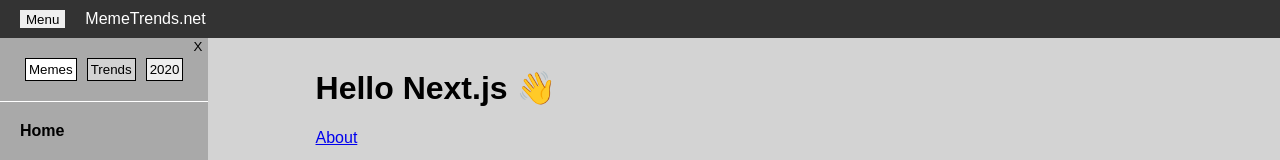
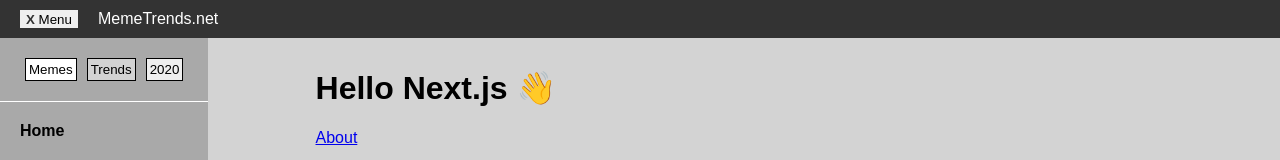
Before and after one commit to Neylion/memetrends, a Next.js app: page / in a window 1280 px wide. Shown: the top 160 px of the page. Built offline with nearby package versions, Linux system fonts and the light colour scheme.

Commit message:
Adjust closing/opening behavior of menu

```diff
--- a/components/Layout.tsx
+++ b/components/Layout.tsx
@@ -18,11 +18,14 @@ const Layout = ({ children, title }: Props) => {
         <meta name="viewport" content="initial-scale=1.0, width=device-width" />
       </Head>
       <div className={styles.navbar}>
-        <button onClick={() => toggleSidebar(!sideBarIsOpen)}>Menu</button>
+        <button onClick={() => toggleSidebar(!sideBarIsOpen)}>
+          <span style={{ color: "#333", fontWeight: "bold" }}>{sideBarIsOpen ? "X" : "V"}</span>{" "}
+          Menu
+        </button>
         <div className={styles.navbarTitle}>MemeTrends.net</div>
       </div>
       <div className={styles.page}>
-        <SideBar isOpen={sideBarIsOpen} toggle={toggleSidebar} />
+        {sideBarIsOpen ? <SideBar /> : null}
         <div id={styles.right} className={styles.column}>
           <div className={styles.content}>{children}</div>
           <div className={styles.footer}>
--- a/components/SideBar/SideBar.tsx
+++ b/components/SideBar/SideBar.tsx
@@ -10,16 +10,13 @@ for (let i = 100; i <= 200; i++) {
   trends.push(<MenuItem link={link}>{`${i}. Trends Testing`}</MenuItem>);
 }
 
-export default function SideBar({ isOpen, toggle }: any) {
+export default function SideBar() {
   const currentYear = new Date().getFullYear();
   const [activeYear, setYear] = useState(currentYear);
   const [isMemesActive, toggleMemes] = useState(true);
   const filterProperties = { currentYear, activeYear, setYear, isMemesActive, toggleMemes };
   return (
-    <div style={{ display: isOpen ? "block" : "none" }} className={styles.sideBar}>
-      <button className={styles.closeMenu} onClick={() => toggle(false)}>
-        X
-      </button>
+    <div className={styles.sideBar}>
       <ListFilter {...filterProperties} />
       <div className={styles.content}>
         <MenuItem link="/">Home</MenuItem>
```
